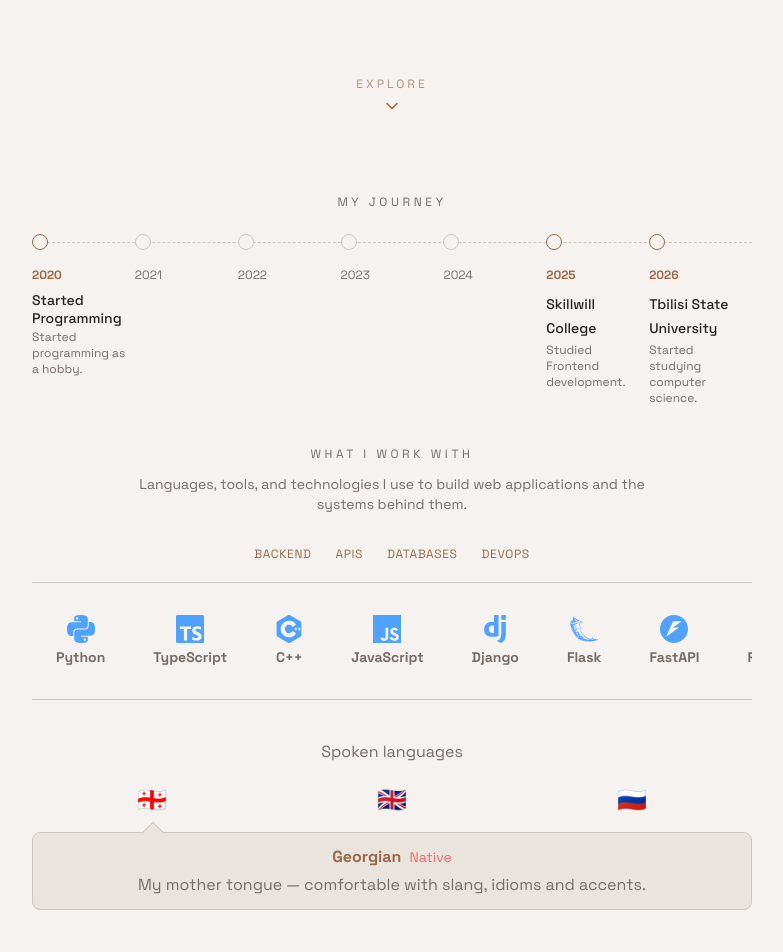
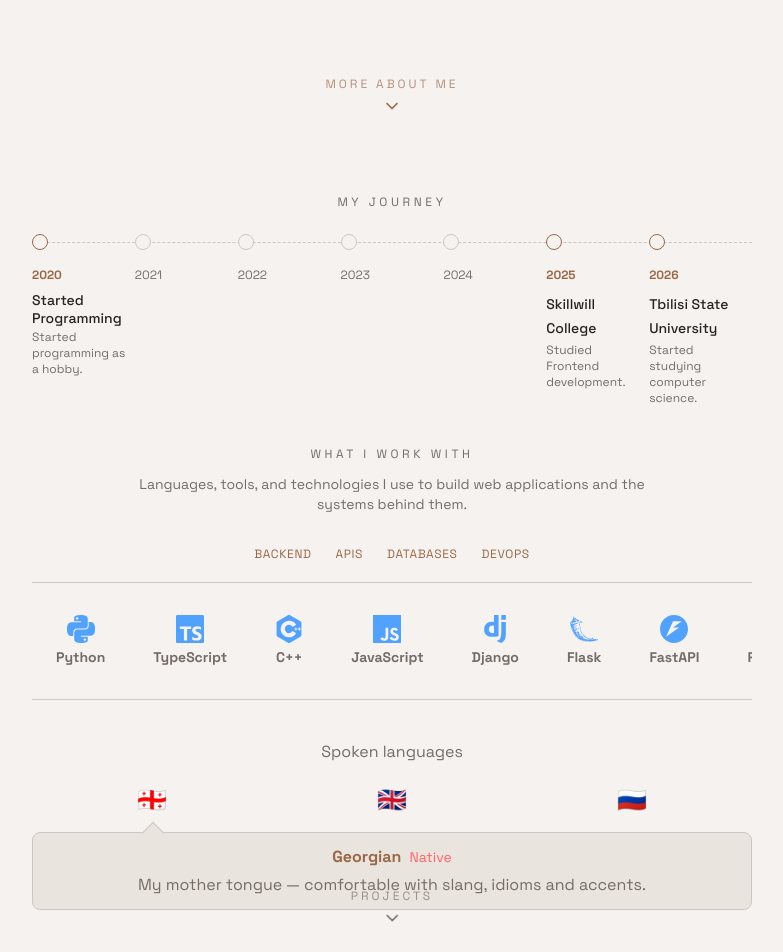
Before and after one commit to ikamania/mani-portfolio, a React (Vite) app in the folder portfolio/: page /#/ in a window 1280 px wide. Shown: the part 648-1600 px from the top of the page, without its empty margins (248-1031 px from the left). Built offline with nearby package versions, Linux system fonts and the light colour scheme.

Commit message:
feat: implement configurable scroll arrow
- add it to skill section

```diff
--- a/portfolio/src/components/ScrollArrow.tsx
+++ b/portfolio/src/components/ScrollArrow.tsx
@@ -1,8 +1,15 @@
 import { ChevronDown } from "lucide-react"
 
-const ScrollArrow = () => {
+
+type ScrollArrowProps = {
+  text: string
+  to: string
+  className?: string
+}
+
+const ScrollArrow = ({ text, to, className }: ScrollArrowProps) => {
   const scrollToNext = () => {
-    document.getElementById("skills")?.scrollIntoView({
+    document.getElementById(to)?.scrollIntoView({
       behavior: "smooth",
     })
   }
@@ -10,10 +17,10 @@ const ScrollArrow = () => {
   return (
     <button
       onClick={scrollToNext}
-      className="group flex flex-col items-center gap-2 text-accent transition-colors hover:text-foreground"
+      className={`group flex flex-col items-center gap-2 text-accent transition-colors hover:text-foreground ${className}`}
     >
       <span className="text-xs uppercase tracking-[0.25em] opacity-70">
-        Explore
+        {text}
       </span>
 
       <span className="animate-bounce">
--- a/portfolio/src/pages/Home.tsx
+++ b/portfolio/src/pages/Home.tsx
@@ -26,7 +26,7 @@ function Home() {
           <SocialLinks />
         </div>
 
-        <ScrollArrow />
+        <ScrollArrow text="More about me" to="skills"/>
       </Section>
 
       <Section id="skills" className="justify-center">
@@ -45,6 +45,11 @@ function Home() {
 
         <Skills />
         <Languages />
+        <ScrollArrow
+          text="Projects"
+          to="projects"
+          className="absolute bottom-5 right-1/2 translate-x-1/2 text-muted"
+        />
       </Section>
 
       <PageDots />
```
